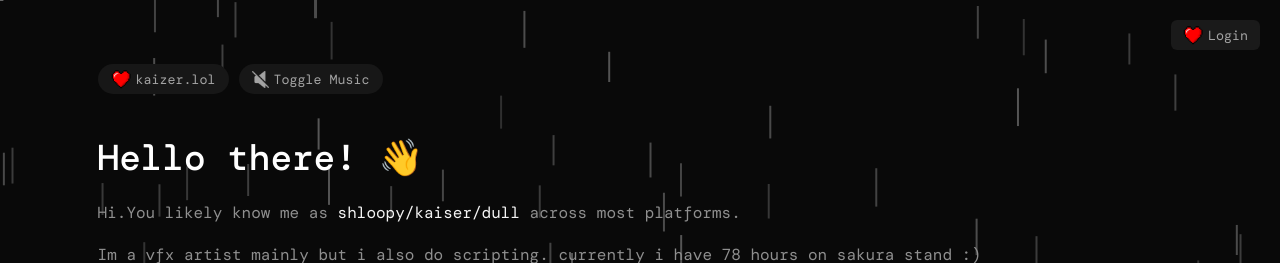
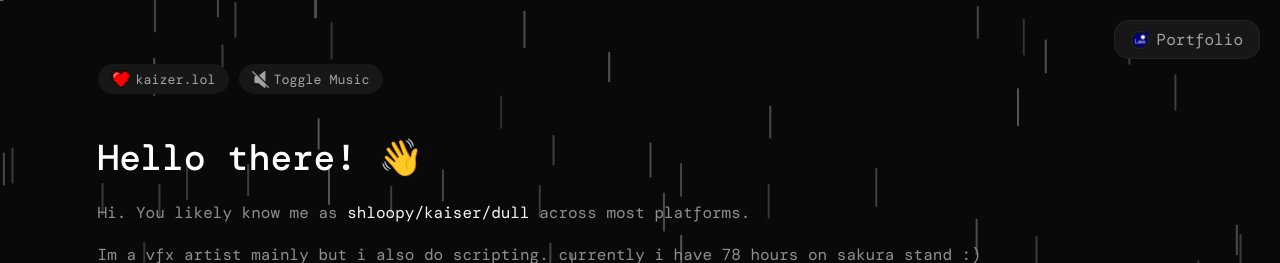
Before and after one commit to Kais3rr/Website, a plain HTML site: page index.html in a window 1280 px wide. Shown: the top 263 px of the page. Drawn offline with nearby package versions, Linux system fonts and the light colour scheme; animation ran at ten frames a second; a web font is replaced by a local one.

Commit message:
Refactor index.html layout and styles
Updated the layout and styling of the index.html file, including changes to the top right navigation and button styles.

```diff
--- a/index.html
+++ b/index.html
@@ -19,27 +19,32 @@
   <script src="JS/RainEffect.js"></script>
 
   <style>
-    .TopRightLogin {
+    .TopRightNav {
       position: absolute;
       top: 20px;
       right: 20px;
       z-index: 1000;
     }
 
-    .TopRightLogin .MusicButton {
+    .TopRightNav .PortfolioButton {
       display: flex;
       align-items: center;
-      gap: 5px;
-      background-color: #1a1a1a;
-      border: none;
-      color: white;
-      padding: 8px 12px;
-      border-radius: 6px;
+      gap: 8px;
+      background-color: #171717;
+      border: 1px solid rgba(255, 255, 255, 0.05);
+      color: #a3a3a3;
+      padding: 8px 16px;
+      border-radius: 15px;
       cursor: pointer;
+      text-decoration: none;
+      font-family: "DM Mono", monospace;
+      transition: transform 0.3s ease, background-color 0.3s ease, color 0.3s ease;
     }
 
-    .TopRightLogin .MusicButton:hover {
-      background-color: #333;
+    .TopRightNav .PortfolioButton:hover {
+      background-color: #222;
+      color: white;
+      transform: scale(1.05);
     }
   </style>
 </head>
@@ -48,13 +53,13 @@
   <!-- Rain canvas as the very first element to ensure it's behind everything -->
   <canvas id="rain-canvas"></canvas>
 
-  <!-- Top Right Login Button -->
-  <form action="/login.html" method="GET" class="TopRightLogin">
-    <button type="submit" class="MusicButton">
-      <img src="favicon.ico" alt="Login Icon" width="20" height="20" class="SocialIcon" />
-      <span class="Link">Login</span>
-    </button>
-  </form>
+  <!-- Top Right Portfolio Button -->
+  <div class="TopRightNav">
+    <a href="/portfolio" class="PortfolioButton">
+      <img src="Icons/Lua.png" alt="Portfolio Icon" width="18" height="18" class="SocialIcon" />
+      <span class="Link">Portfolio</span>
+    </a>
+  </div>
 
   <!-- Particles temporarily removed -->
   <!-- <div id="particles-js"></div> -->
@@ -75,7 +80,7 @@
 
     <h1>Hello there! 👋</h1>
     <p>
-      Hi.You likely know me as <a style="color: whitesmoke;">shloopy/kaiser/dull</a> across most platforms.<br><br> Im a vfx artist mainly but i also do scripting. currently i have 78 hours on sakura stand :)
+      Hi. You likely know me as <a style="color: whitesmoke;">shloopy/kaiser/dull</a> across most platforms.<br><br> Im a vfx artist mainly but i also do scripting. currently i have 78 hours on sakura stand :)
     </p>
 
     <div class="SocialRow">
@@ -139,51 +144,6 @@
   </div>
 
   <script data-cfasync="false" src="/cdn-cgi/scripts/5c5dd728/cloudflare-static/email-decode.min.js"></script>
-  <!-- Particles temporarily commented out -->
- <!-- <script src="https://cdn.jsdelivr.net/npm/particles.js"></script>
-
-  <!-- Particles initialization temporarily commented out -->
-  <!--
-  <script>
-    particlesJS("particles-js", {
-      "particles": {
-        "number": { "value": 50, "density": { "enable": false, "value_area": 500 } },
-        "color": { "value": ["#FAFAFA"] },
-        "shape": {
-          "type": "circle",
-          "stroke": { "width": 0, "color": "#fff" },
-          "polygon": { "nb_sides": 5 },
-          "image": { "src": "img/github.svg", "width": 100, "height": 100 }
-        },
-        "opacity": {
-          "value": 0.6, "random": true,
-          "anim": { "enable": true, "speed": 1, "opacity_min": 0.1, "sync": false }
-        },
-        "size": {
-          "value": 3, "random": true,
-          "anim": { "enable": true, "speed": 1, "size_min": 0.1, "sync": true }
-        },
-        "line_linked": { "enable": false, "distance": 120, "color": "#ffffff", "opacity": 0.4, "width": 1 }
-      },
-      "interactivity": {
-        "detect_on": "window",
-        "events": {
-          "onhover": { "enable": false, "mode": "grab" },
-          "onclick": { "enable": true, "mode": "repulse" },
-          "resize": true
-        },
-        "modes": {
-          "grab": { "distance": 140, "line_linked": { "opacity": 1 } },
-          "bubble": { "distance": 400, "size": 40, "duration": 2, "opacity": 8, "speed": 3 },
-          "repulse": { "distance": 150, "duration": 1.5 },
-          "push": { "particles_nb": 4 },
-          "remove": { "particles_nb": 2 }
-        }
-      },
-      "retina_detect": true
-    });
-  </script>
-  -->
 </body>
 
 </html>
```
